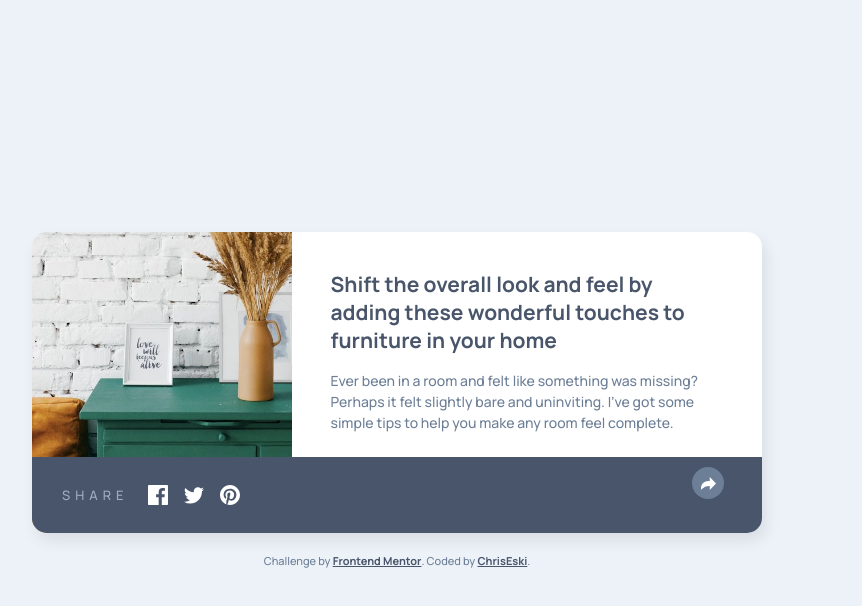
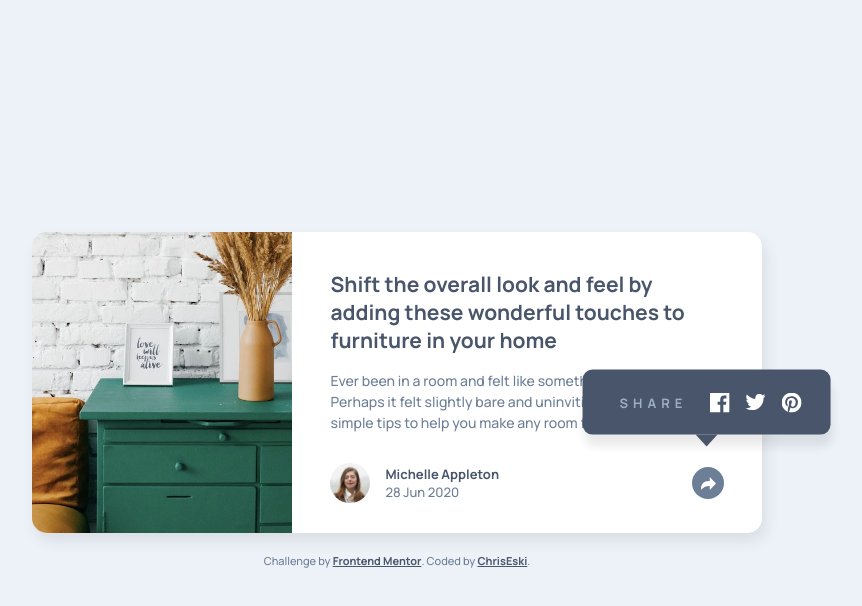
Before and after one commit to ChrisEski/fem-article-preview, a plain HTML site: page index.html in a window 1280 px wide. Both pictures are taken after a click on the element 951 px from the left and 483 px from the top of the page. Shown: the whole page, without its empty margins (243-1105 px from the left). Drawn offline with Linux system fonts and the light colour scheme.

Commit message:
desktop msg active

```diff
--- a/app/scss/_card.scss
+++ b/app/scss/_card.scss
@@ -1,8 +1,8 @@
 .card {
   // border: 1px solid red;
+  // overflow: hidden;
+  margin-bottom: 20px;
   border-radius: 15px;
-  overflow: hidden;
-  margin-bottom: 20px;
   box-shadow: 4px 8px 15px rgba(0, 0, 0, 0.082);
   position: relative;
 
@@ -22,6 +22,7 @@
     @media (min-width: 1080px) {
       height: 100%;
       background-position: left center;
+      border-radius: 15px 0px 0px 15px;
     }
   }
 
@@ -31,6 +32,7 @@
 
     @media (min-width: 1080px) {
       padding: 38px 38px 30px;
+      border-radius: 0px 15px 15px 0px;
     }
   }
 
@@ -112,32 +114,6 @@
   }
 }
 
-.msg {
-  opacity: 0;
-  // opacity: 0.3;
-  background-color: $clr--700;
-  position: absolute;
-  width: 100%;
-  height: 76px;
-  bottom: 0;
-  padding-inline: 30px;
-  display: flex;
-  align-items: center;
-  justify-content: flex-start;
-  transition: all 0.3s ease-in-out;
-
-  &__text {
-    margin-right: 20px;
-    text-transform: uppercase;
-    letter-spacing: 5px;
-    color: $clr--400;
-  }
-
-  &__social {
-    margin-right: 16px;
-  }
-}
-
 // Styles when share btn is clicked and added the class 'active'
 .author__share.active {
   background-color: $clr--600;
--- a/app/scss/_message.scss
+++ b/app/scss/_message.scss
@@ -0,0 +1,68 @@
+.msg {
+  // opacity: 0.5;
+  opacity: 0;
+  position: absolute;
+  bottom: 0;
+  width: 100%;
+  height: 76px;
+  padding-left: 30px;
+  transition: all 0.3s ease-in-out;
+
+  @media (min-width: 1080px) {
+    // border: 2px solid blue;
+    padding: 0;
+    width: 248px;
+    transform: translate(222%, -115%);
+  }
+
+  &__box {
+    background-color: $clr--700;
+
+    @media (min-width: 1080px) {
+      display: flex;
+      height: 65px;
+      align-items: center;
+      padding: 18px 37px;
+      border-radius: 10px;
+      box-shadow: 2px 12px 10px rgba(0, 0, 0, 0.082);
+    }
+  }
+
+  &__text {
+    text-transform: uppercase;
+    color: $clr--400;
+    font-weight: $fw--bold-700;
+    letter-spacing: 5px;
+
+    @media (min-width: 1080px) {
+      margin-right: 22px;
+    }
+  }
+
+  &__social {
+    @media (min-width: 1080px) {
+      margin-right: 16px;
+    }
+
+    &--last {
+      margin-right: 0;
+    }
+  }
+
+  &__triangle {
+    @media (min-width: 1080px) {
+      width: 0;
+      height: 0;
+      /* Border left/right set the triangle width */
+      border-left: 11px solid transparent;
+      border-right: 11px solid transparent;
+      /* Border top sets the triangle height */
+      border-top: 12px solid $clr--700;
+      /* Centers the triangle to the div above it */
+      margin-left: auto;
+      margin-right: auto;
+      // box-shadow: 4px 8px 15px rgba(0, 0, 0, 0.082);
+      // filter: drop-shadow(0px 5px 20px rgba(41, 38, 38, 1));
+    }
+  }
+}
--- a/index.html
+++ b/index.html
@@ -52,22 +52,25 @@
         </div>
       </div>
       <div class="msg">
+        <div class="msg__box">
           <span class="msg__text">Share</span>
           <img
             src="./images/icon-facebook.svg"
-          alt=""
-          class="msg__social msg__social--fb"
+            alt="Facebook icon link"
+            class="msg__social"
           />
           <img
             src="./images/icon-twitter.svg"
-          alt=""
-          class="msg__social msg__social--tw"
+            alt="Twitter icon link"
+            class="msg__social"
           />
           <img
             src="./images/icon-pinterest.svg"
-          alt=""
-          class="msg__social msg__social--pin"
+            alt="Pinterest icon link"
+            class="msg__social msg__social--last"
           />
+        </div>
+        <div class="msg__triangle"></div>
       </div>
     </div>
 
```
Also changed, not shown: dist/style.css, 1 other file. Lines whose indentation alone changed are shown as unchanged.
